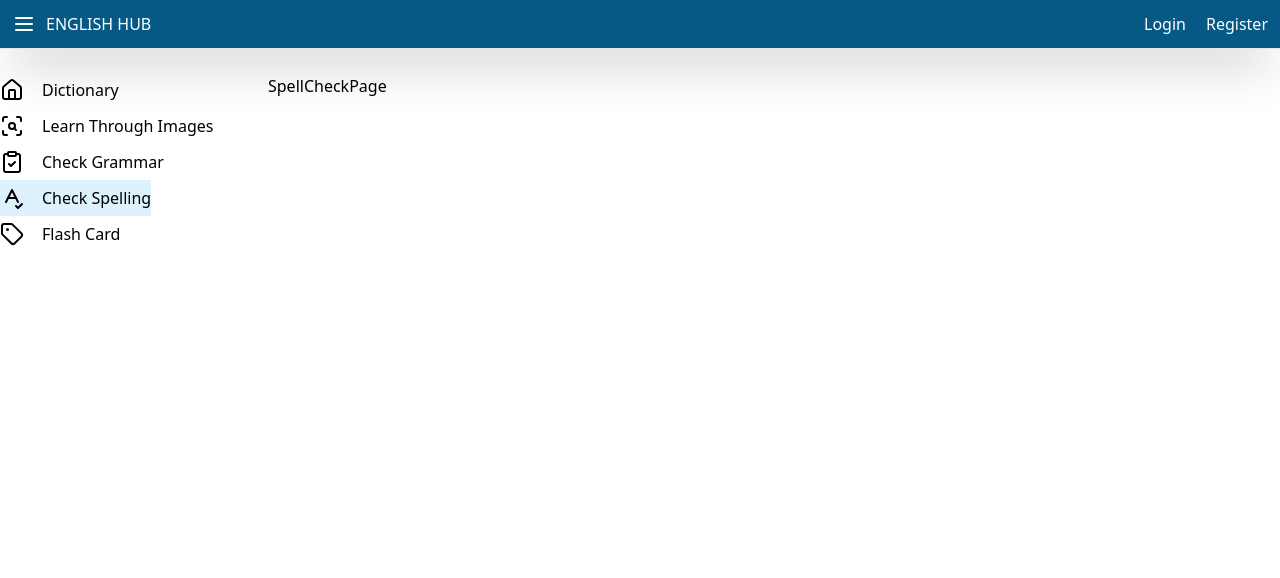
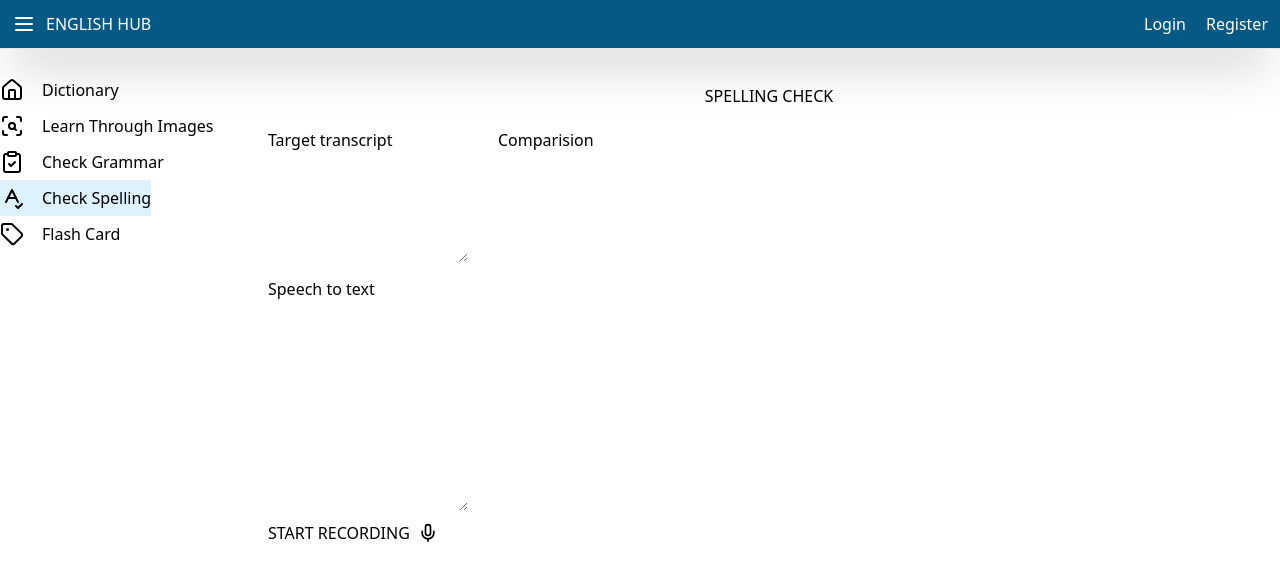
Before and after one commit to USNightOwl/enghub, a React (Vite) app: page /enghub/check-spelling in a window 1280 px wide. Shown: the top 578 px of the page. Built offline with nearby package versions, Linux system fonts and the light colour scheme; the HTML template or start-up script is replaced by a standard one.

Commit message:
:sparkles: feat: add feature check spelling

```diff
--- a/package.json
+++ b/package.json
@@ -25,6 +25,7 @@
     "@tensorflow/tfjs-converter": "^4.22.0",
     "@tensorflow/tfjs-core": "^4.22.0",
     "axios": "^1.7.7",
+    "diff": "^7.0.0",
     "eslint-plugin-prettier": "^5.2.1",
     "eslint-plugin-react": "^7.35.0",
     "framer-motion": "^11.11.10",
@@ -32,11 +33,14 @@
     "next-themes": "^0.3.0",
     "react": "^18.3.1",
     "react-dom": "^18.3.1",
-    "react-router-dom": "^6.27.0"
+    "react-router-dom": "^6.27.0",
+    "react-speech-recognition": "^3.10.0"
   },
   "devDependencies": {
+    "@types/diff": "^5.2.3",
     "@types/react": "^18.3.3",
     "@types/react-dom": "^18.3.0",
+    "@types/react-speech-recognition": "^3.9.5",
     "@typescript-eslint/eslint-plugin": "^7.15.0",
     "@typescript-eslint/parser": "^7.15.0",
     "@vitejs/plugin-react-swc": "^3.5.0",
--- a/src/components/logo/Logo.tsx
+++ b/src/components/logo/Logo.tsx
@@ -1,10 +1,13 @@
 import { Heading } from "@chakra-ui/react";
+import { Link } from "react-router-dom";
 
 const Logo = () => {
   return (
-    <Heading as="h5" size="md" textTransform="uppercase">
-      English Hub
-    </Heading>
+    <Link to={"/"}>
+      <Heading as="h5" size="md" textTransform="uppercase">
+        English Hub
+      </Heading>
+    </Link>
   );
 };
 
--- a/src/features/dictionary/DictionaryPage.tsx
+++ b/src/features/dictionary/DictionaryPage.tsx
@@ -2,7 +2,7 @@ import SearchBar from "@/components/search-bar/SearchBar";
 import WordResult from "@/components/word-result/WordResult";
 import { searchWord } from "@/config/api/dictionary/apiDictionary";
 import { IWord, IWordNotFound } from "@/types/dictionary";
-import { HStack } from "@chakra-ui/react";
+import { Heading, HStack, VStack } from "@chakra-ui/react";
 import { AxiosResponse } from "axios";
 import React from "react";
 import { useSearchParams } from "react-router-dom";
@@ -35,6 +35,11 @@ const DictionaryPage = () => {
 
   return (
     <>
+      <VStack>
+        <Heading size="lg" textTransform="uppercase">
+          Dictionary
+        </Heading>
+      </VStack>
       <HStack justifyContent="center" marginY="15px">
         <SearchBar word={word} />
       </HStack>
--- a/src/features/learn-through-images/LearnThroughImagesPage.tsx
+++ b/src/features/learn-through-images/LearnThroughImagesPage.tsx
@@ -74,7 +74,9 @@ const LearnThroughImagesPage = () => {
   return (
     <div>
       <VStack marginTop={"10px"} marginBottom={"20px"}>
-        <Heading size="lg">Image identification</Heading>
+        <Heading size="lg" textTransform="uppercase">
+          Image identification
+        </Heading>
       </VStack>
       <HStack gap={{ base: "10px", lg: "25px" }}>
         <div>
--- a/src/features/spell-check/SpellCheckPage.tsx
+++ b/src/features/spell-check/SpellCheckPage.tsx
@@ -1,5 +1,80 @@
+import "regenerator-runtime/runtime";
+import SpeechRecognition, { useSpeechRecognition } from "react-speech-recognition";
+import { Button, Heading, HStack, Textarea, VStack } from "@chakra-ui/react";
+import React from "react";
+import { CircleStop, Mic } from "lucide-react";
+import TextDiff from "./TextDiff";
+
 const SpellCheckPage = () => {
-  return <div>SpellCheckPage</div>;
+  const { transcript, listening, resetTranscript, browserSupportsSpeechRecognition } = useSpeechRecognition();
+  const [targetTranscript, setTargetTranscript] = React.useState<string>("");
+
+  if (!browserSupportsSpeechRecognition) {
+    return <span>Browser doesn&rsquo;t support speech recognition.</span>;
+  }
+
+  const handleStartListening = () => {
+    resetTranscript();
+    SpeechRecognition.startListening({ continuous: true });
+  };
+
+  const handleStopListening = () => {
+    SpeechRecognition.stopListening();
+  };
+
+  return (
+    <div className="mb-5">
+      <VStack marginTop={"10px"} marginBottom={"20px"}>
+        <Heading size="lg" textTransform="uppercase">
+          Spelling check
+        </Heading>
+      </VStack>
+      <HStack flexWrap={"wrap"} gap={"30px"} alignItems={"flex-start"}>
+        <VStack w={{ base: "100%", md: "50%" }} gap={"15px"} alignItems={"flex-start"}>
+          <VStack gap={"10px"} alignItems={"flex-start"} w="full">
+            <Heading size="lg">Target transcript</Heading>
+            <Textarea
+              width={"full"}
+              rows={4}
+              minH={"100px"}
+              variant={"outline"}
+              value={targetTranscript}
+              onChange={(e) => setTargetTranscript(e.target.value)}
+            />
+          </VStack>
+          <VStack gap={"10px"} alignItems={"flex-start"} w="full">
+            <Heading size="lg">Speech to text</Heading>
+            <Textarea width={"full"} rows={4} minH={"200px"} variant={"outline"} isReadOnly value={transcript} />
+            {!listening ? (
+              <Button
+                colorScheme="blue"
+                textTransform="uppercase"
+                rightIcon={<Mic className="w-5 h-5" />}
+                onClick={handleStartListening}
+              >
+                start recording
+              </Button>
+            ) : (
+              <Button
+                colorScheme="blue"
+                textTransform="uppercase"
+                rightIcon={<CircleStop className="w-5 h-5" />}
+                onClick={handleStopListening}
+              >
+                stop recording
+              </Button>
+            )}
+          </VStack>
+        </VStack>
+        <div className="flex-1">
+          <VStack gap={"10px"} alignItems={"flex-start"} w="full">
+            <Heading size="lg">Comparision</Heading>
+            <TextDiff text1={targetTranscript.toLowerCase()} text2={transcript.toLowerCase()} />
+          </VStack>
+        </div>
+      </HStack>
+    </div>
+  );
 };
 
 export default SpellCheckPage;
--- /dev/null
+++ b/src/features/spell-check/TextDiff.tsx
@@ -0,0 +1,27 @@
+import React from "react";
+import { diffChars } from "diff";
+
+type Props = {
+  text1: string;
+  text2: string;
+};
+
+const TextDiff = ({ text1, text2 }: Props) => {
+  const differences = diffChars(text1, text2);
+  const renderDifference = (part: { value: string; added?: boolean; removed?: boolean }, index: number) => {
+    const style: React.CSSProperties = {
+      color: part.added ? "red" : part.removed ? "red" : "green",
+      fontSize: "25px",
+    };
+
+    return (
+      <span key={index} style={style}>
+        {part.value}
+      </span>
+    );
+  };
+
+  return <div>{differences.map(renderDifference)}</div>;
+};
+
+export default TextDiff;
```
Also changed, not shown: 1 other file (tests, documents, lock files or other folders).
